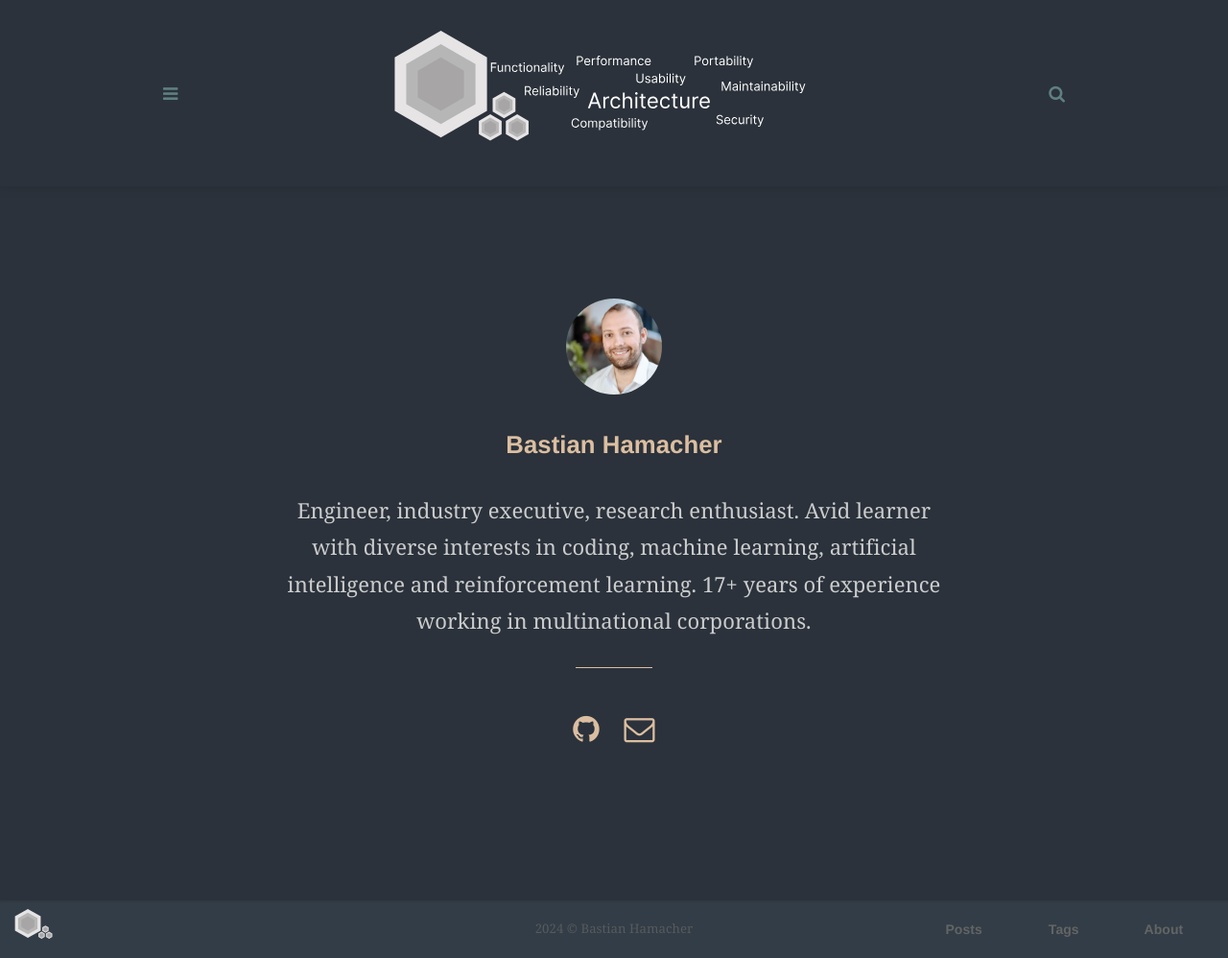
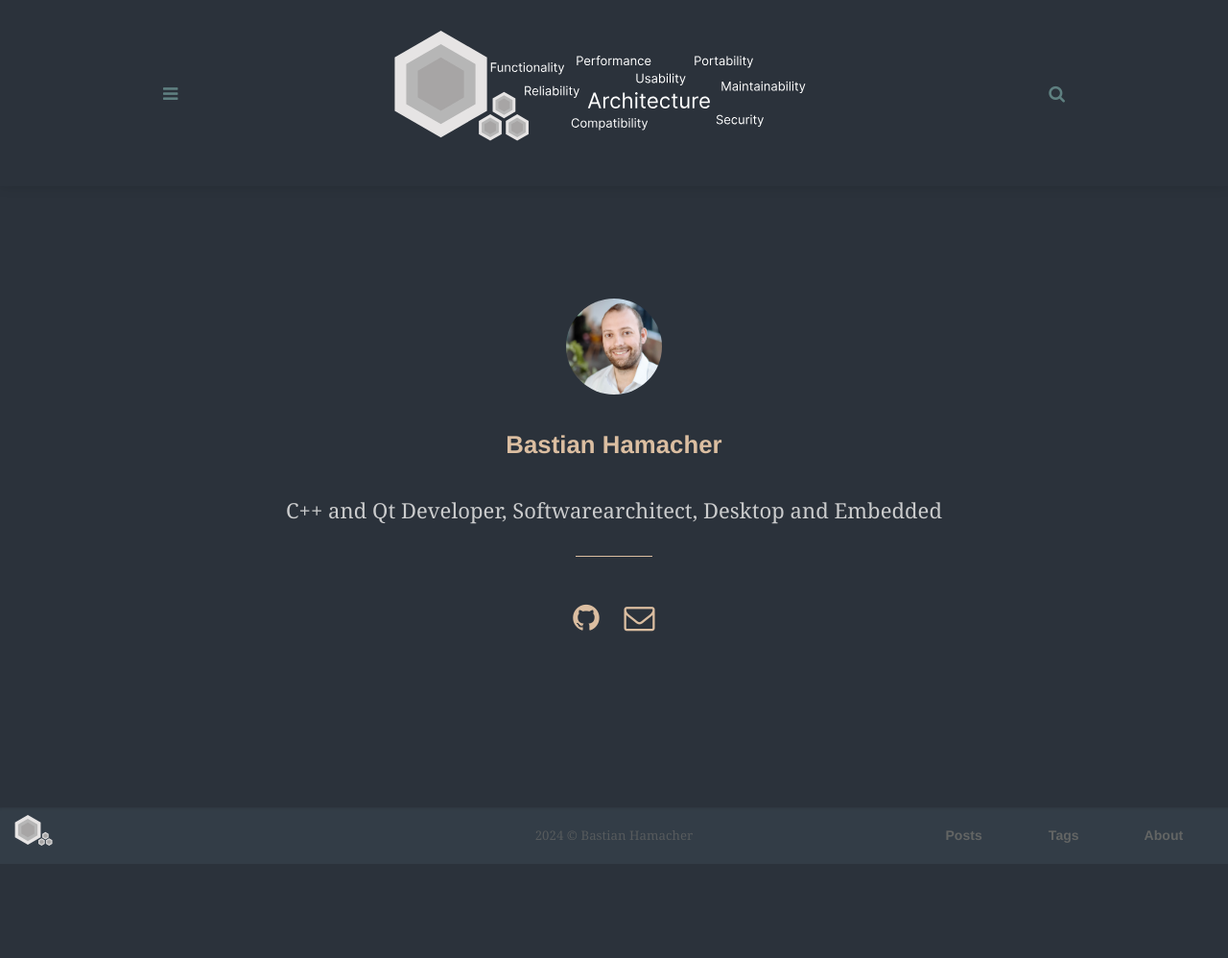
Before and after one commit to bhamacher92/bhamacher92.github.io, a Jekyll site: the page built from _pages/about.html, in a window 1280 px wide. Shown: the whole page at 96% size. Built offline with Jekyll 4.4.1, drawn with Linux system fonts in a browser that asks for light colours; some web fonts are replaced; after the commit the page ends 900 px from its top, so only the background shows below that.

```diff
--- a/_config.yml
+++ b/_config.yml
@@ -26,18 +26,17 @@
 # Author settings
 author: Bastian Hamacher # add your name
 author-pic: bastian-hamacher-full.jpg
-about-author: Engineer, industry executive, research enthusiast. Avid learner with diverse interests in coding, machine learning, artificial intelligence and reinforcement learning. 17+ years of experience working in multinational corporations.
-
+about-author: C++ and Qt Developer, Softwarearchitect, Desktop and Embedded
 # Contact links
 email: bastian.hamacher@hotmail.com # Add your Email address
 phone: # Add your Phone number
 website: https://bhamacher92.github.io # Add your website
-#linkedin: amaynez # Add your Linkedin handle
+#linkedin: +++++++ # Add your Linkedin handle
 xing: Bastian_Hamacher
 github: bhamacher92 # Add your Github handle
-#twitter: '@MvmThe' # Add your Twitter handle
-#bandcamp: armandomaynez # Add your Bandcamp username
-#stackoverflow: stackoverflow # Add your stackoverflow account
+#twitter: '@++++++' # Add your Twitter handle
+#bandcamp: +++++++++ # Add your Bandcamp username
+#stackoverflow: ####### # Add your stackoverflow account
 
 # Newsletter
 mailchimp: "https://github.us1.list-manage.com/subscribe/post?u=8ece198b3eb260e6838461a60&amp;id=397d90b5f4"
```
